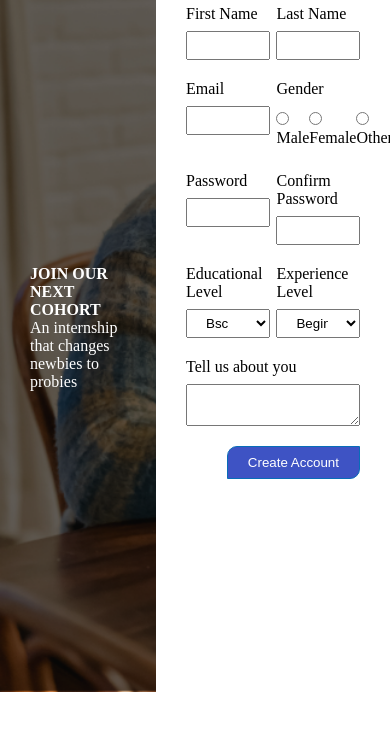
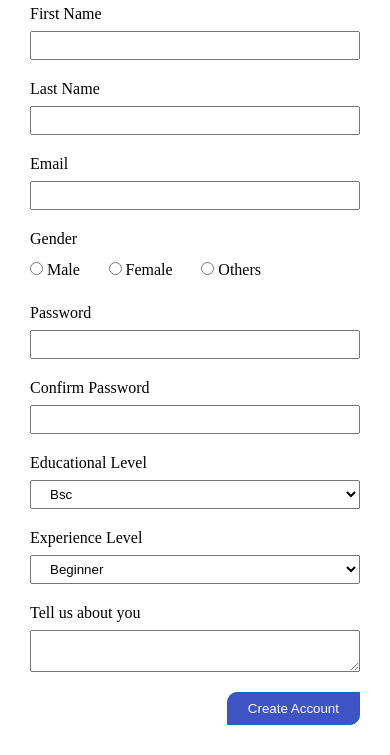
Before and after one commit to odomfavour/kodecamp-test-page, a plain HTML site: page index.html in a window 390 px wide. Shown: the part 152-907 px from the top of the page. Before the commit the page ends 844 px from the top, so only its background shows below. Drawn offline with Linux system fonts and the light colour scheme.

Commit message:
ch: added responsiveness

```diff
--- a/css/style.css
+++ b/css/style.css
@@ -8,7 +8,7 @@
 .main-container {
     width: 100%;
     display: flex;
-    height: 100vh;
+    min-height: 100vh;
 }
 
 .image-section {
@@ -75,6 +75,7 @@
 .gender-container {
     display: flex;
     justify-content: space-between;
+    width: 60%;
 }
 
 .gender-container .gender-box {
@@ -91,3 +92,37 @@
     color: #fff;
     cursor: pointer;
 }
+
+@media (max-width: 770px) {
+    .gender-container {
+        width: 100%;
+    }
+}
+
+@media (max-width: 428px) {
+    .image-section {
+        display: none;
+    }
+
+    .form-section {
+        width: 100%;
+    }
+
+    .form-row {
+        flex-direction: column;
+        margin-bottom: 0;
+    }
+
+    .form-row .input-box {
+        width: 100%;
+        margin-bottom: 20px;
+    }
+
+    .button-box {
+        margin-top: 20px;
+    }
+
+    .gender-container {
+        width: 70%;
+    }
+}
```
